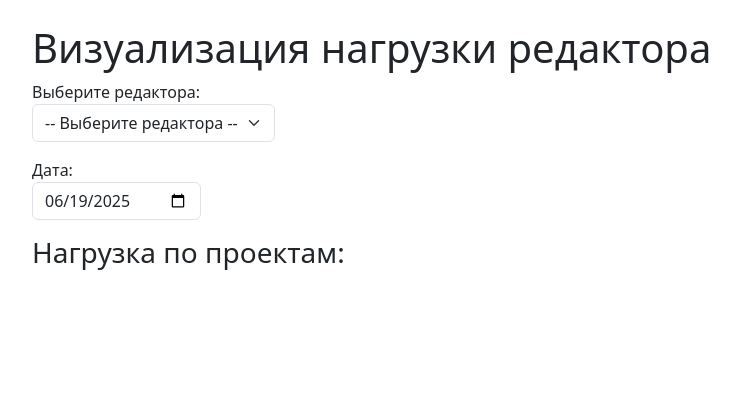
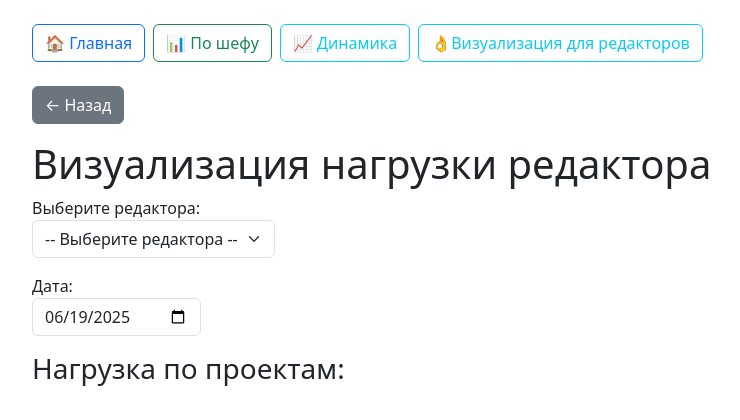
Before and after one commit to Elnaretto/editor-load-app, a Flask app: page /visualization_editors in a window 1280 px wide. Shown: the top 420 px of the page, without its empty margins (50-790 px from the left). Run offline with Flask 3, Linux system fonts and the light colour scheme.

```diff
--- a/templates/index.html
+++ b/templates/index.html
@@ -11,7 +11,8 @@
     <a href="{{ url_for('index') }}" class="btn btn-outline-primary">🏠 Главная</a>
     <a href="{{ url_for('visualization') }}" class="btn btn-outline-success">📊 По шефу</a>
     <a href="{{ url_for('visualization') }}" class="btn btn-outline-info">📈 Динамика</a>
-    <a href="{{ url_for('visualization_editors') }}">👌Визуализация для редакторов</a>
+    <a href="{{ url_for('visualization_editors') }}" class="btn btn-outline-info" >👌Визуализация для редакторов</a>
+
 
     <form method="get" action="{{ url_for('index') }}" class="ms-auto">
         <select name="project_id" onchange="this.form.submit()" class="form-select form-select-sm">
--- a/templates/visualization.html
+++ b/templates/visualization.html
@@ -15,6 +15,7 @@
     <a href="{{ url_for('index') }}" class="btn btn-outline-primary">🏠 Главная</a>
     <a href="{{ url_for('visualization') }}" class="btn btn-outline-success">📊 По шефу</a>
     <a href="{{ url_for('visualization_timeline') }}" class="btn btn-outline-info">📈 Динамика</a>
+    <a href="{{ url_for('visualization_editors') }}" class="btn btn-outline-info" >👌Визуализация для редакторов</a>
   </div>
 
   <h1>Визуализация нагрузки по проектам</h1>
--- a/templates/visualization_editors.html
+++ b/templates/visualization_editors.html
@@ -6,6 +6,16 @@
   <link href="https://cdn.jsdelivr.net/npm/bootstrap@5.3.0/dist/css/bootstrap.min.css" rel="stylesheet" />
 </head>
 <body class="container py-4">
+<div class="mb-4 d-flex gap-2">
+    <a href="{{ url_for('index') }}" class="btn btn-outline-primary">🏠 Главная</a>
+    <a href="{{ url_for('visualization') }}" class="btn btn-outline-success">📊 По шефу</a>
+    <a href="{{ url_for('visualization_timeline') }}" class="btn btn-outline-info">📈 Динамика</a>
+    <a href="{{ url_for('visualization_editors') }}" class="btn btn-outline-info" >👌Визуализация для редакторов</a>
+</div>
+    <!-- Назад -->
+    <div class="mb-3">
+        <a href="{{ url_for('index') }}" class="btn btn-secondary">&larr; Назад</a>
+    </div>
 
 <h1>Визуализация нагрузки редактора</h1>
 
--- a/templates/visualization_timeline.html
+++ b/templates/visualization_timeline.html
@@ -11,6 +11,7 @@
     <a href="{{ url_for('index') }}" class="btn btn-outline-primary">🏠 Главная</a>
     <a href="{{ url_for('visualization') }}" class="btn btn-outline-success">📊 По шефу</a>
     <a href="{{ url_for('visualization_timeline') }}" class="btn btn-outline-info">📈 Динамика</a>
+     <a href="{{ url_for('visualization_editors') }}" class="btn btn-outline-info" >👌Визуализация для редакторов</a>
 </div>
     <!-- Назад -->
     <div class="mb-3">
```
Also changed, not shown: instance/load_data.db.
